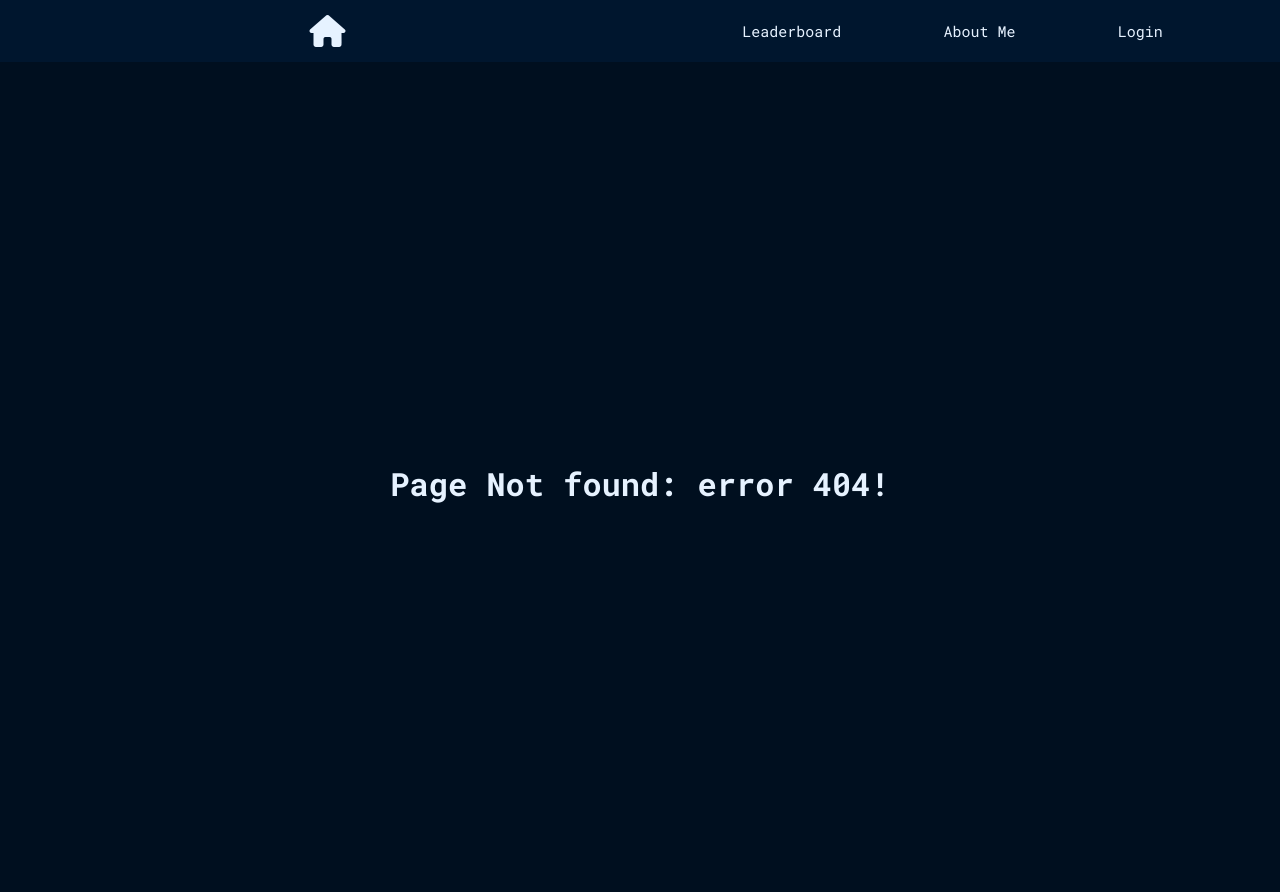
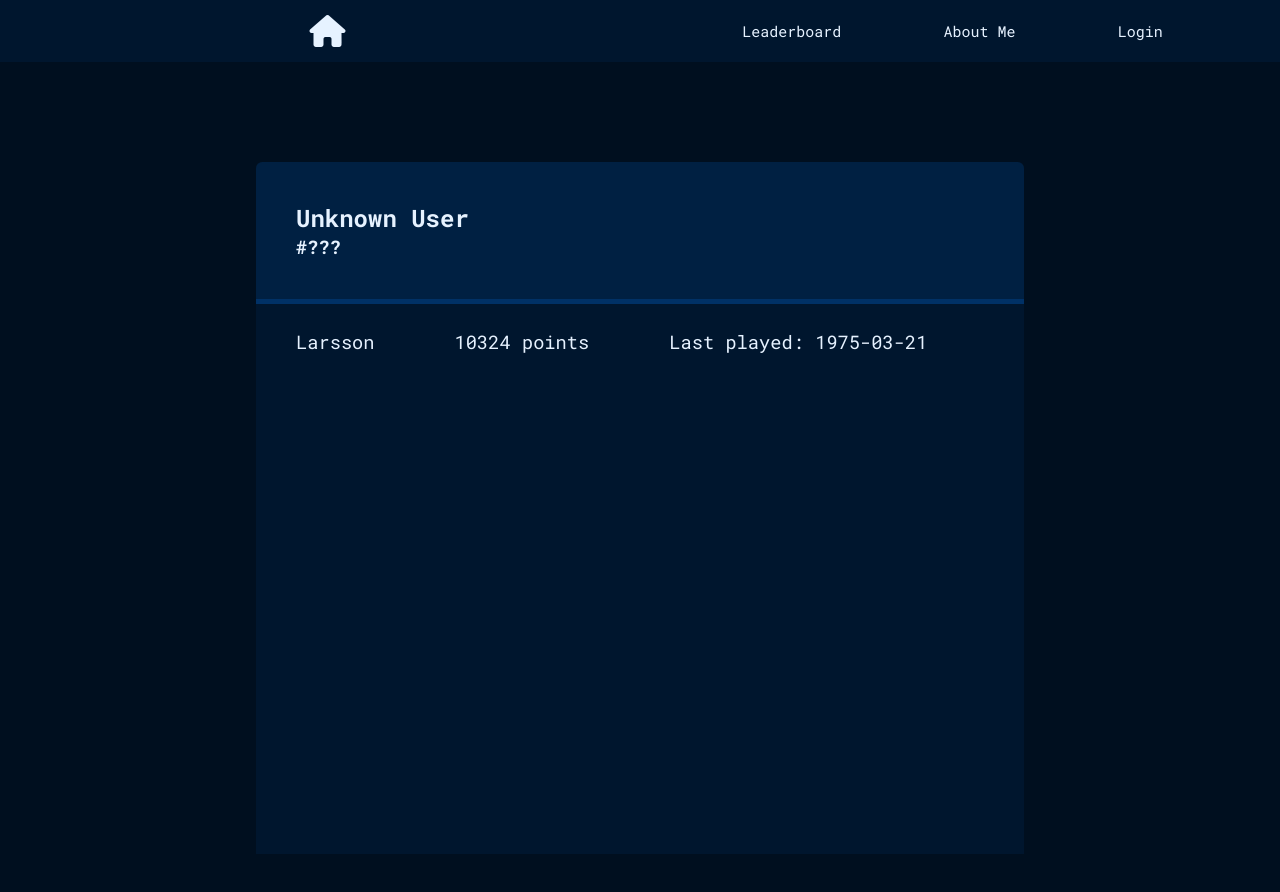
Before and after one commit to Gegewindis/Infinite-Loldle-Website, a React (Vite) app: page /infinite-loldle/leaderboard in a window 1280 px wide. Before the commit this address had no page. Shown: the top 892 px of the page. Before the commit the page ends 800 px from the top, so only its background shows below. Built offline with nearby package versions, Linux system fonts and the light colour scheme; a web font is replaced by a local one.

Commit message:
made a leaderboard

```diff
--- a/src/App.jsx
+++ b/src/App.jsx
@@ -5,6 +5,7 @@ import Quote from "./pages/quote.jsx"
 import Ability from "./pages/ability.jsx"
 import Login from "./pages/login.jsx"
 import SignUp from "./pages/signup.jsx"
+import Leaderboard from "./pages/leaderboard.jsx"
 
 
 import { createBrowserRouter, RouterProvider } from "react-router-dom"
@@ -18,6 +19,7 @@ const router = createBrowserRouter([
       { path: "/infinite-loldle/ability", element: <Ability /> },
       { path: "/infinite-loldle/login", element: <Login /> },
       { path: "/infinite-loldle/sign_up", element: <SignUp /> },
+      { path: "/infinite-loldle/leaderboard", element: <Leaderboard /> },
       { path: "*", element: <NotFoundPage /> },
     ],
   },
--- a/src/components/Header.jsx
+++ b/src/components/Header.jsx
@@ -14,6 +14,7 @@ function Header() {
     function SignOut() {
         localStorage.removeItem("token")
         setToken(null)
+        navigate("/infinite-loldle/")
     }
 
     return(
@@ -26,10 +27,9 @@ function Header() {
             </div>
             <nav className="header-nav">
                 <ul>
-                    <Link>Leaderboard</Link>
+                    <Link to="/infinite-loldle/leaderboard/">Leaderboard</Link>
                     <Link>About Me</Link>
                     <label onClick={currFunction}>{labelText}</label>
-
                 </ul>
             </nav>
         </header>
--- /dev/null
+++ b/src/components/LeaderboardUserSlot.jsx
@@ -0,0 +1,11 @@
+function LeaderboardUserSlot(props) {
+    return (
+        <div className="leaderboard-user-slot">
+            <h3>{props.username}</h3>
+            <h3>{props.points}</h3>
+            <h3>{props.lastPlayed}</h3>
+        </div>
+    )
+}
+
+export default LeaderboardUserSlot
--- a/src/index.css
+++ b/src/index.css
@@ -1,6 +1,6 @@
 :root {
         --color-primary: hsl(211, 100%, 6%);
-        --color-secondary: hsl(211, 100%, 3%);
+        --color-secondary: hsl(211, 100%, 13%);
         --color-header: hsl(211, 100%, 9%);
         --color-text: hsl(211, 100%, 95%);
         --color-accent: hsl(240, 80%, 80%);
@@ -320,3 +320,47 @@ header{
 
     color: black;
 }
+
+/* Leaderboard */
+.leaderboard-container {
+    margin: 100px;
+    display: flex;
+    flex-direction: column;
+    width: 60vw;
+    align-items: center;
+    justify-self: center;
+}
+
+.leaderboard-user-container {
+    border-top-right-radius: 0.5vw;
+    border-top-left-radius: 0.5vw;
+    border-style: solid;
+    border-width: 0px;
+    border-bottom-width: 5px;
+    border-color: hsl(211, 100%, 20%);
+    flex-direction: column;
+    background-color: var(--color-secondary);
+    padding: 40px;
+    width: 100%;
+}
+
+.leaderboard-board-container {
+    background-color: var(--color-header);
+    height: 550px;
+    width: 100%;
+    overflow: scroll;
+}
+
+.leaderboard-user-slot {
+    display: flex;
+    flex-direction: row;
+    align-items: center;
+    width: 100%;
+    height: 75px;
+}
+
+.leaderboard-user-slot h3{
+    margin-left: 40px;
+    margin-right: 40px;
+    font-weight: normal;
+}
--- /dev/null
+++ b/src/pages/leaderboard.jsx
@@ -0,0 +1,26 @@
+import Header from "../components/Header.jsx"
+import LeaderboardUserSlot from "../components/LeaderboardUserSlot.jsx"
+
+function Leaderboard() {
+    const token = localStorage.getItem("token")
+    const activeUser = (token) ? token : "Unknown User"
+    const rank = (token) ? "123" : "???" // Currently a random number, need to get from API
+
+
+
+    return(
+        <>
+        <Header></Header>
+        <div className="leaderboard-container">
+            <div className="leaderboard-user-container"><h2>{activeUser}</h2><h3>#{rank}</h3></div>
+            <div className="leaderboard-board-container">
+                <LeaderboardUserSlot username="Larsson" points="10324 points" lastPlayed="Last played: 1975-03-21"></LeaderboardUserSlot>
+
+
+            </div>
+        </div>
+        </>
+    )
+}
+
+export default Leaderboard
```
